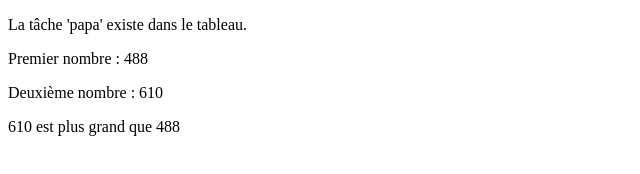
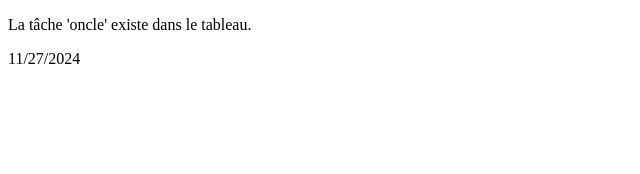
Before and after one commit to Juguel-Mawisa/Exercice-Javascript-, a plain HTML site: page index.html in a window 1280 px wide. Shown: the whole page, without its empty margins (0-640 px from the left). Drawn offline with Linux system fonts and the light colour scheme.

Commit message:
Afficher date

```diff
--- /dev/null
+++ b/afficher_date.js
@@ -0,0 +1,2 @@
+const jour = new Date();
+document.getElementById('gg').textContent = jour.toLocaleDateString();
--- a/boucle_for.js
+++ b/boucle_for.js
@@ -1,5 +1,5 @@
 const reponse = [ "maman", "papa", "oncle", "ami" ];
-const rechercherTache = "papa";
+const rechercherTache = "oncle";
 let existe = false;
 
 for (let i = 0; i < reponse.length; i++) {
--- a/index.html
+++ b/index.html
@@ -18,6 +18,7 @@
      <!--<p id="juguel"></p>-->
 
      <p id="ferto"></p>
+     <p id="gg"></p>
 
      <div>
         <p id="nombre1"></p>
@@ -33,7 +34,8 @@
     <!--<script src="modifier_une_tache.js"></script>-->
     <!--<script src="condition_de_verification.js"></script>-->
     <script src="boucle_for.js"></script>
-    <script src="generer_nombre.js"></script>
+    <!--<script src="generer_nombre.js"></script>-->
+     <script src="afficher_date.js"></script>
 
 </body>
 </html>
```
Also changed, not shown: afficher_date_echeance.js (added).
